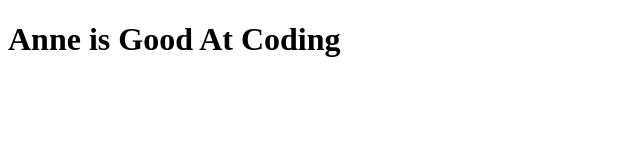
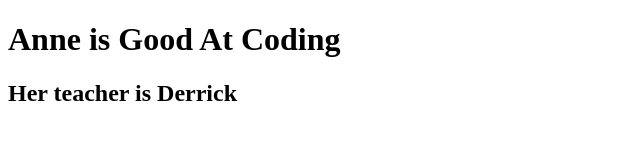
Before and after one commit to Derrick-Nuby/Anne-Git-Tutorial, a plain HTML site: page index.html in a window 1280 px wide. Shown: the whole page, without its empty margins (0-640 px from the left). Drawn offline with Linux system fonts and the light colour scheme.

Commit message:
added an h2 of teacher

```diff
--- a/index.html
+++ b/index.html
@@ -7,5 +7,6 @@
 </head>
 <body>
     <h1>Anne is Good At Coding</h1>
+    <h2>Her teacher is Derrick</h2>
 </body>
 </html>
```
